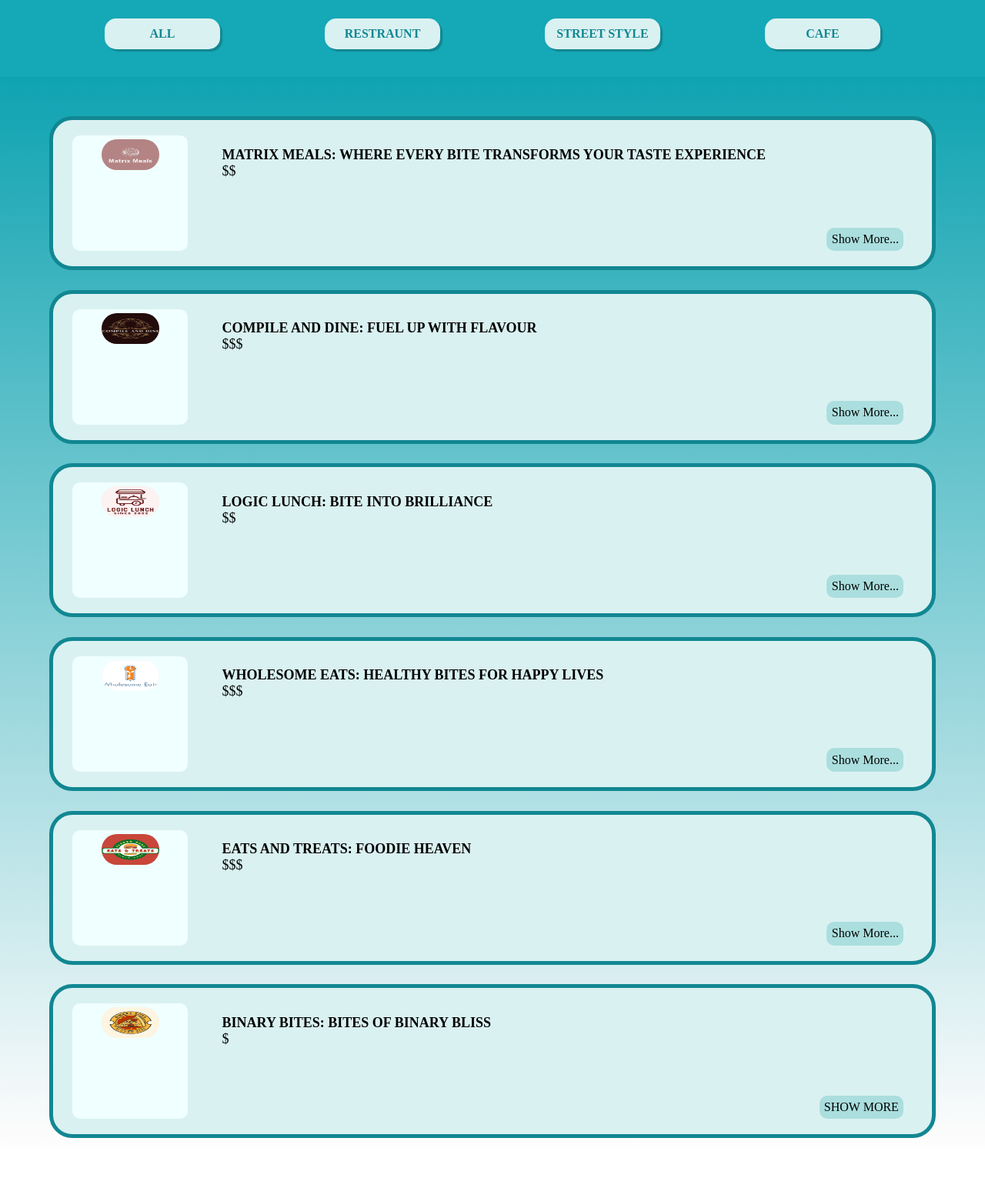
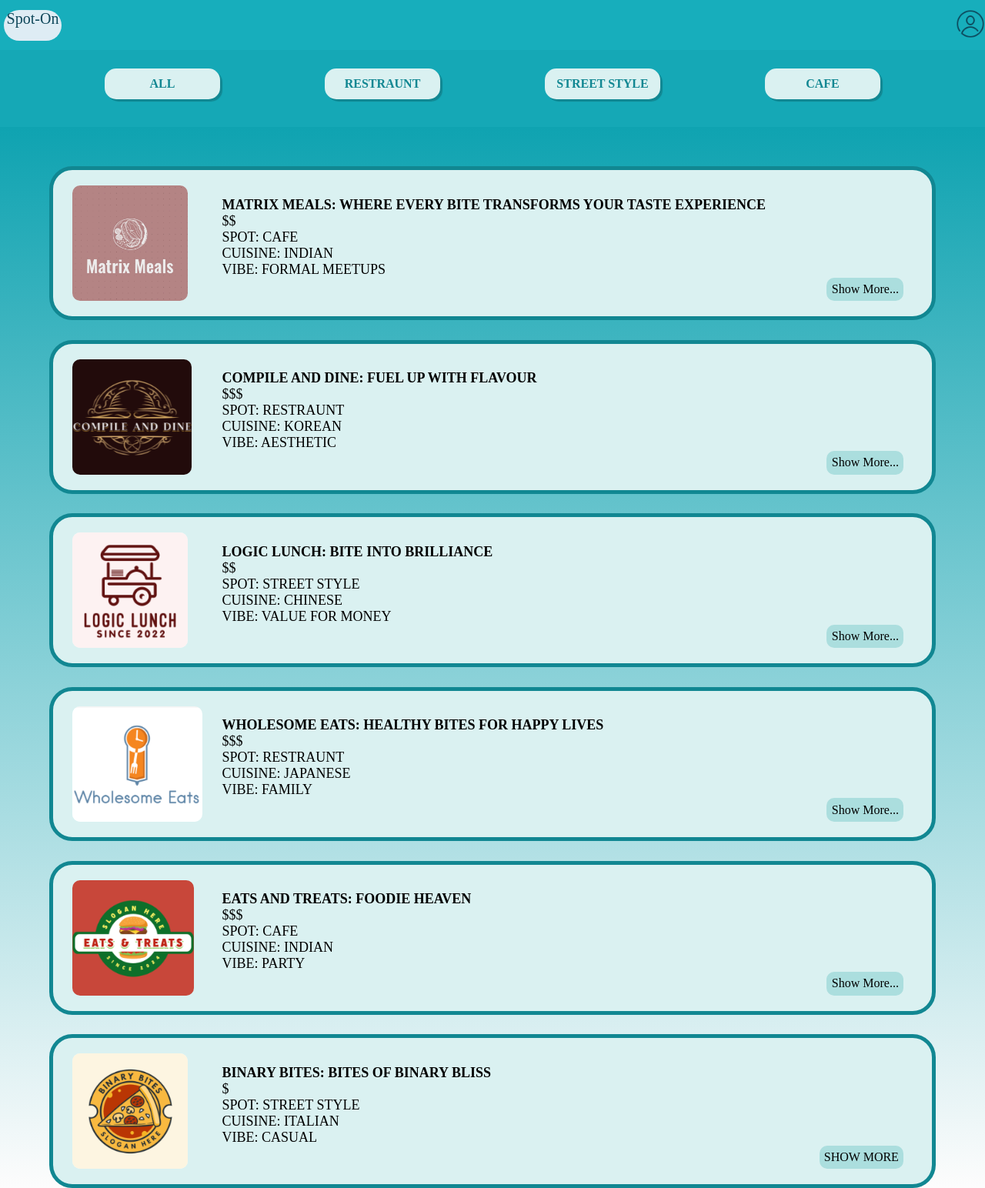
Before and after one commit to naazie/ACSESWeb-D-Summer-24-, a plain HTML site: page restromenuSPOT.html in a window 1280 px wide. Shown: the whole page at 77% size. Before the commit the page ends 1492 px from the top, so only its background shows below. Drawn offline with Linux system fonts and the light colour scheme.

Commit message:
Update restromenuSPOT.html

```diff
--- a/restromenuSPOT.html
+++ b/restromenuSPOT.html
@@ -7,6 +7,18 @@
     <link rel="StyleSheet" href="restromenu.css">
 </head>
 <body>
+    <div class="logosignin">
+        <a href="index.html" style="text-decoration: none;">
+        <div class="logo">
+            Spot-On
+        </div>
+        </a>
+        <div class="user">
+            <a href="SignIn_LogIn.html">
+                <img src="icons8-user-96.png" alt="">
+            </a>
+        </div>
+    </div>
     <div class="container">
         <div class="options">
             <button class="btn" onclick="filterObjects('all')">ALL</button>
@@ -18,60 +30,78 @@
         <div class="restro_list">
             <div class="restro cafe show">
                 <div class="restro_detail">
-                    <div class="restro_img"><img src="matrix_meal.jpg" class="logo"></div>
+                    <div class="restro_img"><img src="matrix_meal.jpg" class="restrologo"></div>
                     <div class="restro_info">
                         <h4>MATRIX MEALS: WHERE EVERY BITE TRANSFORMS YOUR TASTE EXPERIENCE</h4>
                         <p>$$</p>
+                        <p>SPOT: CAFE</p>
+                        <p>CUISINE: INDIAN</p>
+                        <p>VIBE: FORMAL MEETUPS</p>
                         <div class="show_more"><a id="show">Show More...</a></div>
                     </div>
                 </div>
             </div>
             <div class="restro tra show">
                 <div class="restro_detail">
-                    <div class="restro_img"><img src="CompileAndDine.png" class="logo"></div>
+                    <div class="restro_img"><img src="CompileAndDine.png" class="restrologo"></div>
                     <div class="restro_info">
                         <h4>COMPILE AND DINE: FUEL UP WITH FLAVOUR</h4>
                         <p>$$$</p>
+                        <p>SPOT: RESTRAUNT</p>
+                        <p>CUISINE: KOREAN</p>
+                        <p>VIBE: AESTHETIC</p>
                         <div class="show_more"><a id="show">Show More...</a></div>
                     </div>
                 </div>
             </div>
             <div class="restro street show">
                 <div class="restro_detail">
-                    <div class="restro_img"><img src="LogicLunch.png" class="logo"></div>
+                    <div class="restro_img"><img src="LogicLunch.png" class="restrologo"></div>
                     <div class="restro_info">
                         <h4>LOGIC LUNCH: BITE INTO BRILLIANCE</h4>
                         <p>$$</p>
+                        <p>SPOT: STREET STYLE</p>
+                        <p>CUISINE: CHINESE</p>
+                        <p>VIBE: VALUE FOR MONEY</p>
                         <div class="show_more"><a id="show">Show More...</a></div>
                     </div>
                 </div>
             </div>
             <div class="restro tra show">
                 <div class="restro_detail">
-                    <div class="restro_img"><img src="WholesomeEats.png" class="logo"></div>
+                    <div class="restro_img"><img src="WholesomeEats.png" class="restrologo"></div>
                     <div class="restro_info">
                         <h4>WHOLESOME EATS: HEALTHY BITES FOR HAPPY LIVES</h4>
                         <p>$$$</p>
+                        <p>SPOT: RESTRAUNT</p>
+                        <p>CUISINE: JAPANESE</p>
+                        <p>VIBE: FAMILY</p>
                         <div class="show_more"><a id="show">Show More...</a></div>
                     </div>
                 </div>
             </div>
             <div class="restro cafe show">
                 <div class="restro_detail">
-                    <div class="restro_img"><img src="EatsAndTreats.png" class="logo"></div>
+                    <div class="restro_img"><img src="EatsAndTreats.png" class="restrologo"></div>
                     <div class="restro_info">
                         <h4>EATS AND TREATS: FOODIE HEAVEN</h4>
                         <p>$$$</p>
+                        <p>SPOT: CAFE</p>
+                        <p>CUISINE: INDIAN</p>
+                        <p>VIBE: PARTY</p>
                         <div class="show_more"><a id="show">Show More...</a></div>
                     </div>
                 </div>
             </div>
             <div class="restro street show">
                 <div class="restro_detail">
-                    <div class="restro_img"><img src="BinaryBites.png" class="logo"></div>
+                    <div class="restro_img"><img src="BinaryBites.png" class="restrologo"></div>
                     <div class="restro_info">
                         <h4>BINARY BITES: BITES OF BINARY BLISS</h4>
                         <p>$</p>
+                        <p>SPOT: STREET STYLE</p>
+                        <p>CUISINE: ITALIAN</p>
+                        <p>VIBE: CASUAL</p>
                         <div class="show_more"><a id="show">SHOW MORE</a></div>
                     </div>
                 </div>
```
